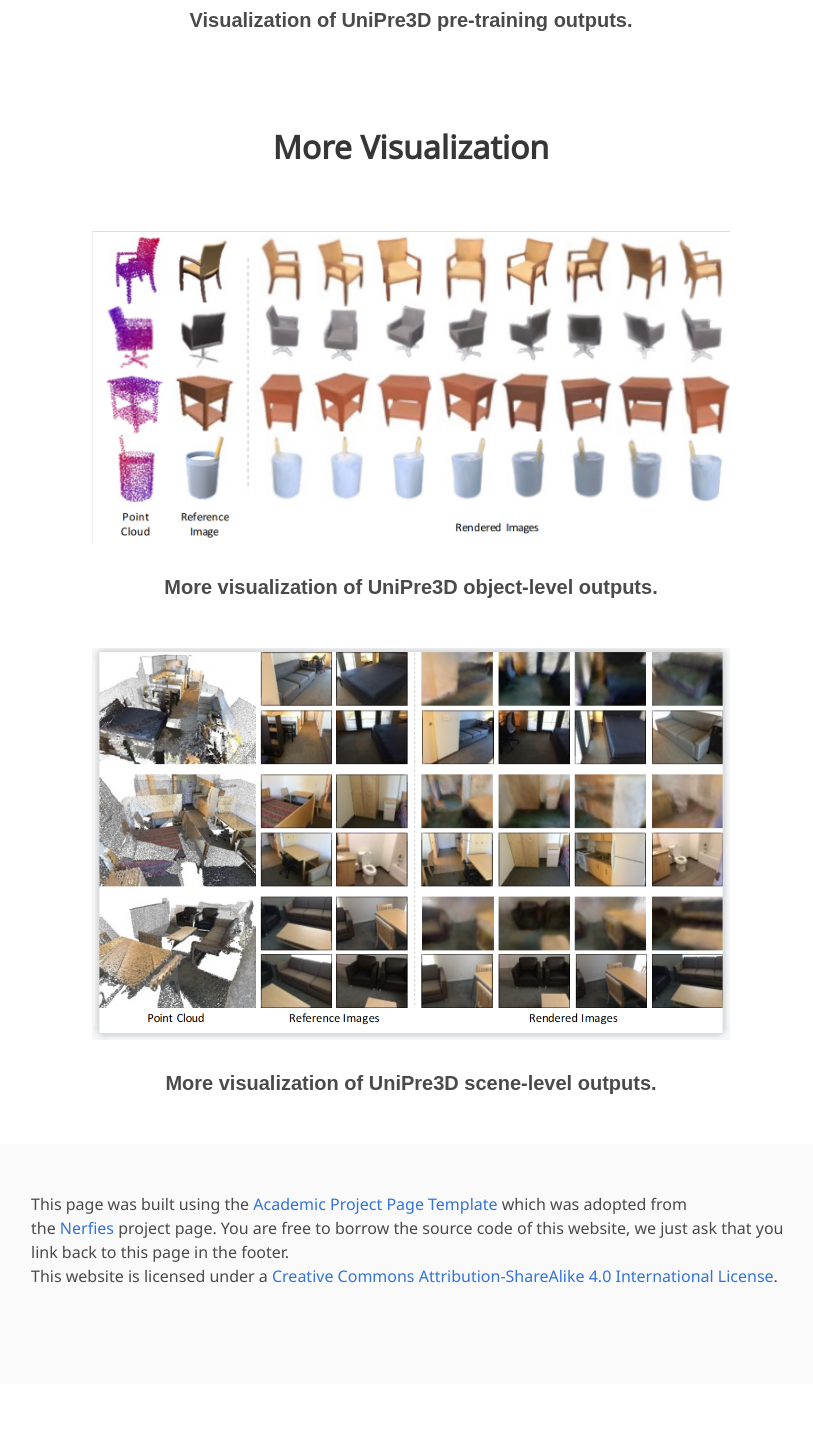
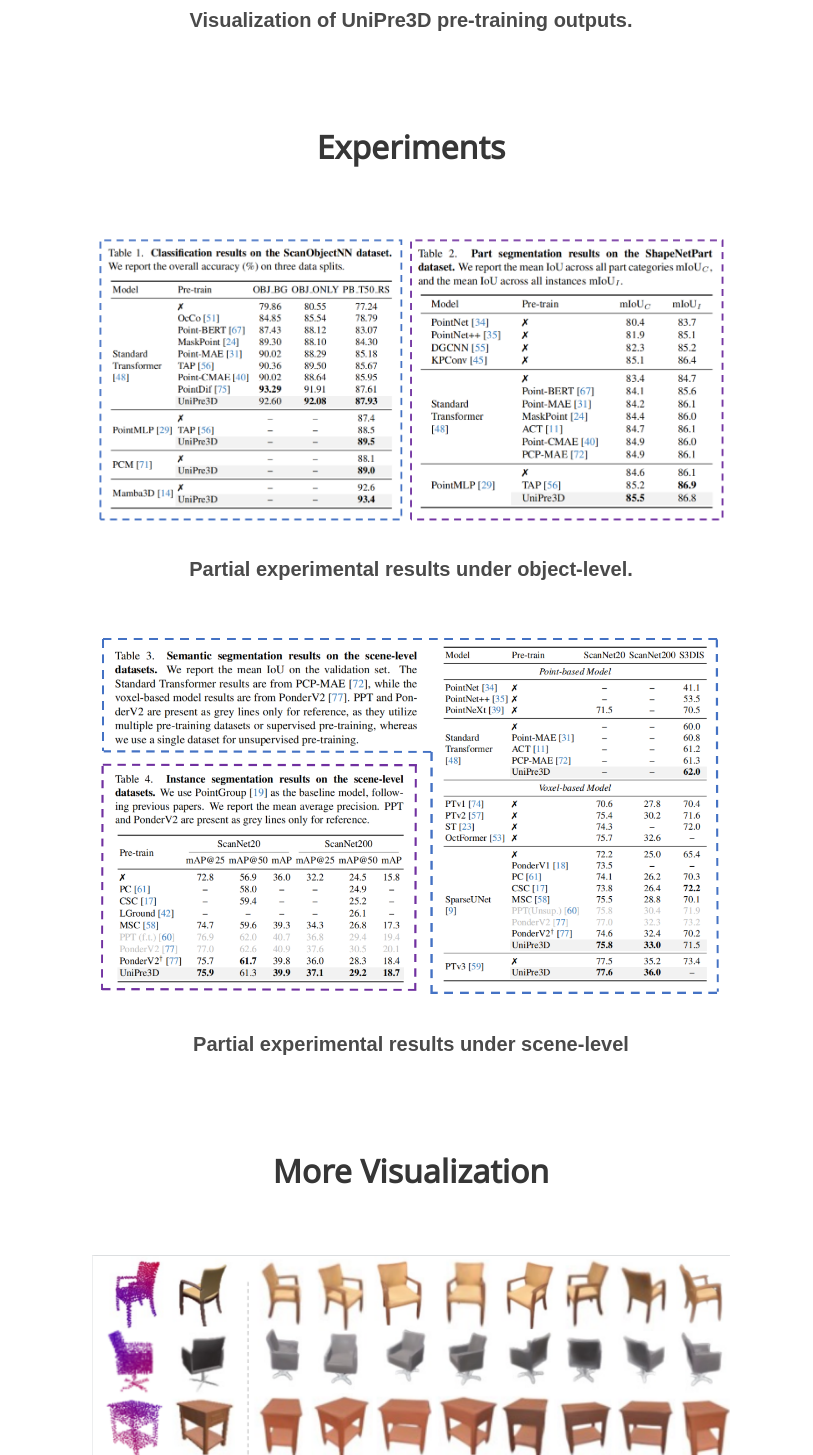
Before and after one commit to IVG-YanranZhang/UniPre3D, a plain HTML site: page index.html in a window 1280 px wide. Shown: the part 2960-4415 px from the top of the page, without its empty margins (229-1042 px from the left). Before the commit the page ends 4344 px from the top, so only its background shows below. Drawn offline with nearby package versions, Linux system fonts and the light colour scheme; some icons are missing; a web font is replaced by a local one.

Commit message:
update exp

```diff
--- a/index.html
+++ b/index.html
@@ -298,6 +298,59 @@
     <div class="columns is-centered">
       <div class="column is-full">
         <div class="content has-text-centered">
+        <h2 class="title is-3">Experiments</h2>
+        </div>
+      </div>
+    </div>
+  </div>
+</section>
+
+<section class="hero teaser">
+  <div class="container is-max-desktop">
+    <div class="hero-body">
+      <!-- 居中 -->
+      <!-- <img src="static/images/teaser.png" alt="MY ALT TEXT">  图片居中容器 -->
+      <div class="has-text-centered mb-5">  <!-- 添加的包裹容器 -->
+        <img
+          src="static/images/object-level-exp.png"
+          alt="MY ALT TEXT"
+          style="max-width: 70%; height: auto;"
+          class="is-inline-block"
+        >
+      </div>
+      <h5 class="subtitle has-text-centered">
+        <b>Partial experimental results under object-level.</b>
+      </h5>
+    </div>
+  </div>
+</section>
+
+<section class="hero teaser">
+  <div class="container is-max-desktop">
+    <div class="hero-body">
+      <!-- 居中 -->
+      <!-- <img src="static/images/teaser.png" alt="MY ALT TEXT">  图片居中容器 -->
+      <div class="has-text-centered mb-5">  <!-- 添加的包裹容器 -->
+        <img
+          src="static/images/scene-level-exp.png"
+          alt="MY ALT TEXT"
+          style="max-width: 70%; height: auto;"
+          class="is-inline-block"
+        >
+      </div>
+      <h5 class="subtitle has-text-centered">
+        <b>Partial experimental results under scene-level</b>
+      </h5>
+    </div>
+  </div>
+</section>
+
+
+<section class="section">
+  <div class="container is-max-desktop">
+    <div class="columns is-centered">
+      <div class="column is-full">
+        <div class="content has-text-centered">
         <h2 class="title is-3">More Visualization</h2>
         </div>
       </div>
```
Also changed, not shown: static/images/object-level-exp.png (added), static/images/scene-level-exp.png (added).
